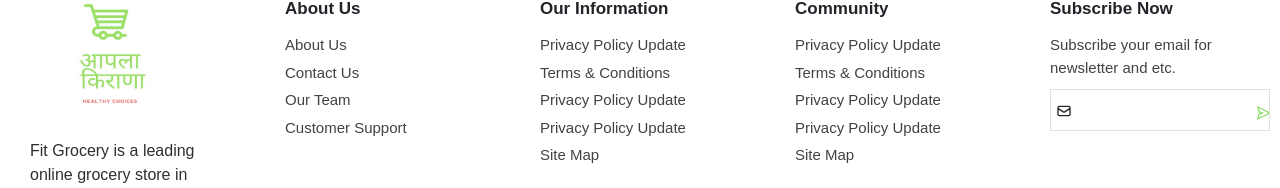
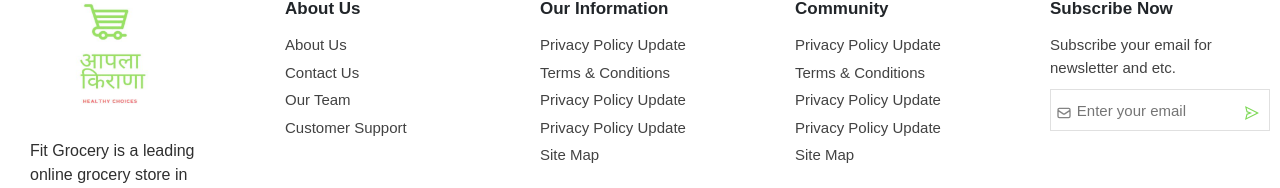
Before and after one commit to allenlopes/AaplaKirana, a React (Create React App) app: page / in a window 1280 px wide. Shown: the part 2754-2942 px from the top of the page. Built offline with nearby package versions, Linux system fonts and the light colour scheme.

Commit message:
In src/components/Footer/Footer2.js file modified

```diff
--- a/src/components/Footer/Footer2.js
+++ b/src/components/Footer/Footer2.js
@@ -49,13 +49,13 @@ const Footer2 = () => {
           <h3>Subscribe Now</h3>
           <p>Subscribe your email for newsletter and etc.</p>
           <div className="inputcontainer">
-            <div className="icon">
+            <span className="icon1">
               <HiOutlineMail />
-            </div>
+            </span>
             <input type="text" placeholder="Enter your email" />
-            <div className="icon2">
+            <span className="icon2">
               <AiOutlineSend />
-              </div>
+            </span>
           </div>
         </div>
       </div>
```
